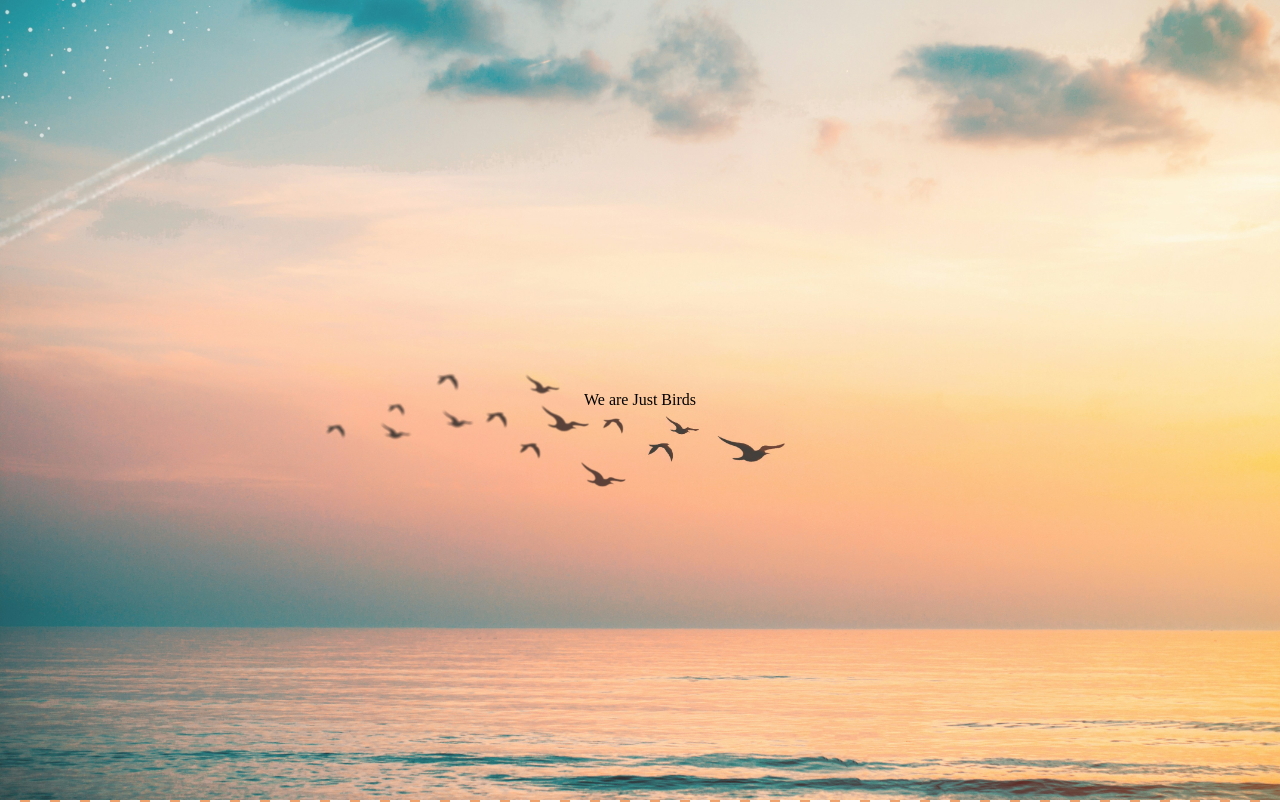
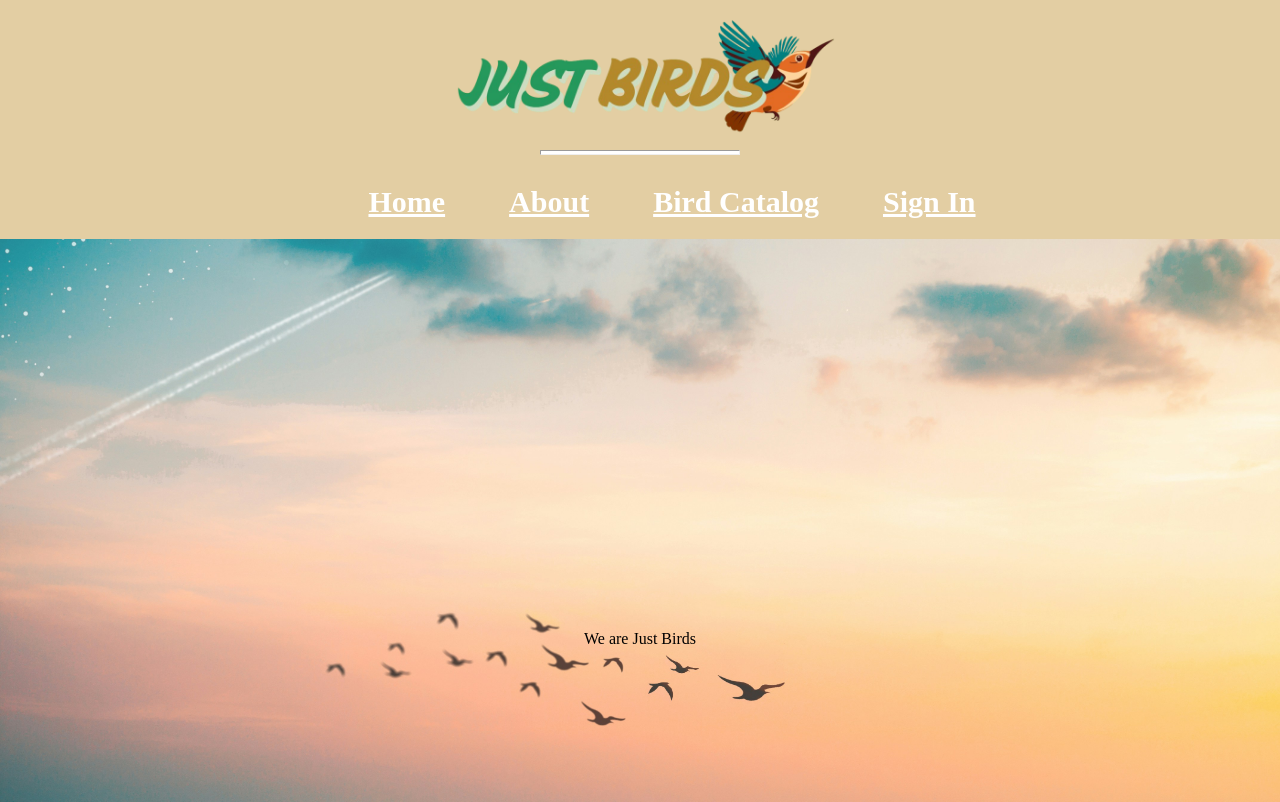
Before and after one commit to mkbirb/just-birds, an Angular app: page / in a window 1280 px wide. Shown: the top 802 px of the page. Built offline with nearby package versions, Linux system fonts and the light colour scheme.

Commit message:
Did Navbar Component

```diff
--- /dev/null
+++ b/src/app/about/about.component.html
@@ -0,0 +1 @@
+<p>about works!</p>
--- a/src/app/app.component.html
+++ b/src/app/app.component.html
@@ -1 +1,2 @@
-<app-home></app-home>
+<app-navbar />
+<router-outlet />
--- a/src/app/app.component.ts
+++ b/src/app/app.component.ts
@@ -1,10 +1,12 @@
 import { Component } from '@angular/core';
-import { HomeComponent } from './home/home.component';
+import { NavbarComponent } from './navbar/navbar.component';
+import {RouterModule} from '@angular/router';
+
 
 @Component({
   selector: 'app-root',
   standalone: true,
-  imports: [HomeComponent],
+  imports: [NavbarComponent, RouterModule],
   templateUrl: './app.component.html',
   styleUrls: ['./app.component.css']
 })
--- a/src/app/app.routes.ts
+++ b/src/app/app.routes.ts
@@ -1,3 +1,9 @@
 import { Routes } from '@angular/router';
+import { HomeComponent } from './home/home.component';
+import { AboutComponent } from './about/about.component';
 
-export const routes: Routes = [];
+export const routes: Routes = [
+  { path: '', component: HomeComponent },
+  { path: 'home', component: HomeComponent },
+  { path: 'about', component: AboutComponent }
+];
--- a/src/app/home/home.component.ts
+++ b/src/app/home/home.component.ts
@@ -1,6 +1,8 @@
 import { Component } from '@angular/core';
 import { BIRDCATALOGLIST } from '../birdCatalog/BirdCatalogList';
+import { CommonModule } from '@angular/common';
 import {FooterComponent} from '../footer/footer.component';
+import { NavbarComponent } from '../navbar/navbar.component';
 
 
 @Component({
@@ -8,7 +10,7 @@ import {FooterComponent} from '../footer/footer.component';
   standalone: true,
   templateUrl: './home.component.html',
   styleUrls: ['./home.component.css'],
-  imports: [FooterComponent],
+  imports: [CommonModule, FooterComponent, NavbarComponent],
 })
 export class HomeComponent {
   loveBirds = 'assets/images/love-birds.png';
--- /dev/null
+++ b/src/app/navbar/navbar.component.css
@@ -0,0 +1,25 @@
+.navbar {
+    background-color: #e3cea3;
+    padding-bottom: 20px;
+}
+
+.navbar img {
+    height: 150px;
+    width: 390px;
+    padding-bottom: 10px;
+}
+
+.navbar hr {
+    height: 5px;
+    width: 200px;
+    background-color: white;
+    align-self: center;
+}
+
+.navbar a {
+    font-size: 30px;
+    color: white;
+    padding-left: 5vw;
+    padding-top: 30px;
+    font-weight: bold;
+}
--- /dev/null
+++ b/src/app/navbar/navbar.component.html
@@ -0,0 +1,17 @@
+<div class="navbar">
+    <div class="single-grid-container">
+        <div class="grid-item center-grid">
+            <img [src] = "logo" alt = "logo" />
+        </div>
+    </div>
+    <div class="grid-item center-grid">
+        <hr>
+    </div>
+    <div class="grid-item center-grid">
+        <nav class="center-grid">
+            @for (link of links; track $index) {
+                <a [routerLink] = "link.link"> <p> {{link.title}} </p></a>
+            }
+        </nav>
+    </div>
+</div>
--- /dev/null
+++ b/src/app/navbar/navbar.component.ts
@@ -0,0 +1,21 @@
+import { Component } from '@angular/core';
+import { RouterModule } from '@angular/router';
+
+
+@Component({
+  selector: 'app-navbar',
+  standalone: true,
+  imports: [RouterModule],
+  templateUrl: './navbar.component.html',
+  styleUrl: './navbar.component.css'
+})
+export class NavbarComponent {
+  logo = 'assets/images/just-birds-logo.png'
+
+  links = [
+    {title: "Home", link: "/"},
+    {title: "About", link: "/about"},
+    {title: "Bird Catalog", link: "/bird-catalog"},
+    {title: "Sign In", link: "/sign-in"}
+  ]
+}
--- a/src/main.ts
+++ b/src/main.ts
@@ -1,5 +1,10 @@
 import { bootstrapApplication } from '@angular/platform-browser';
-import { AppComponent } from './app/app.component';  // Import your AppComponent
+import { provideRouter } from '@angular/router';
+import { AppComponent } from './app/app.component';
+import { routes } from './app/app.routes';
 
-bootstrapApplication(AppComponent)
-  .catch(err => console.error(err));
+bootstrapApplication(AppComponent, {
+  providers: [
+    provideRouter(routes)
+  ]
+}).catch(err => console.error(err));
```
Also changed, not shown: src/app/about/about.component.ts (added, +13 -0 lines), src/app/about/about.component.css (added), 2 other files (tests, documents, lock files or other folders).
